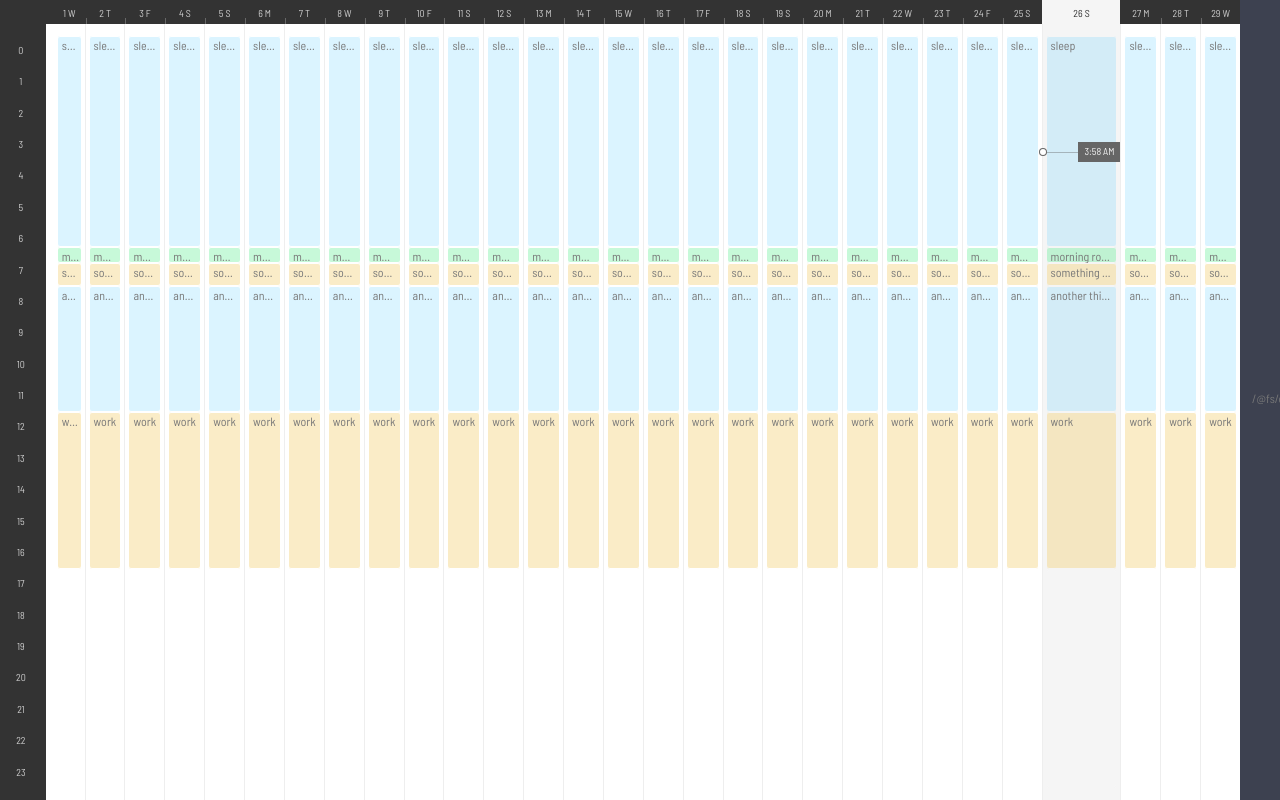
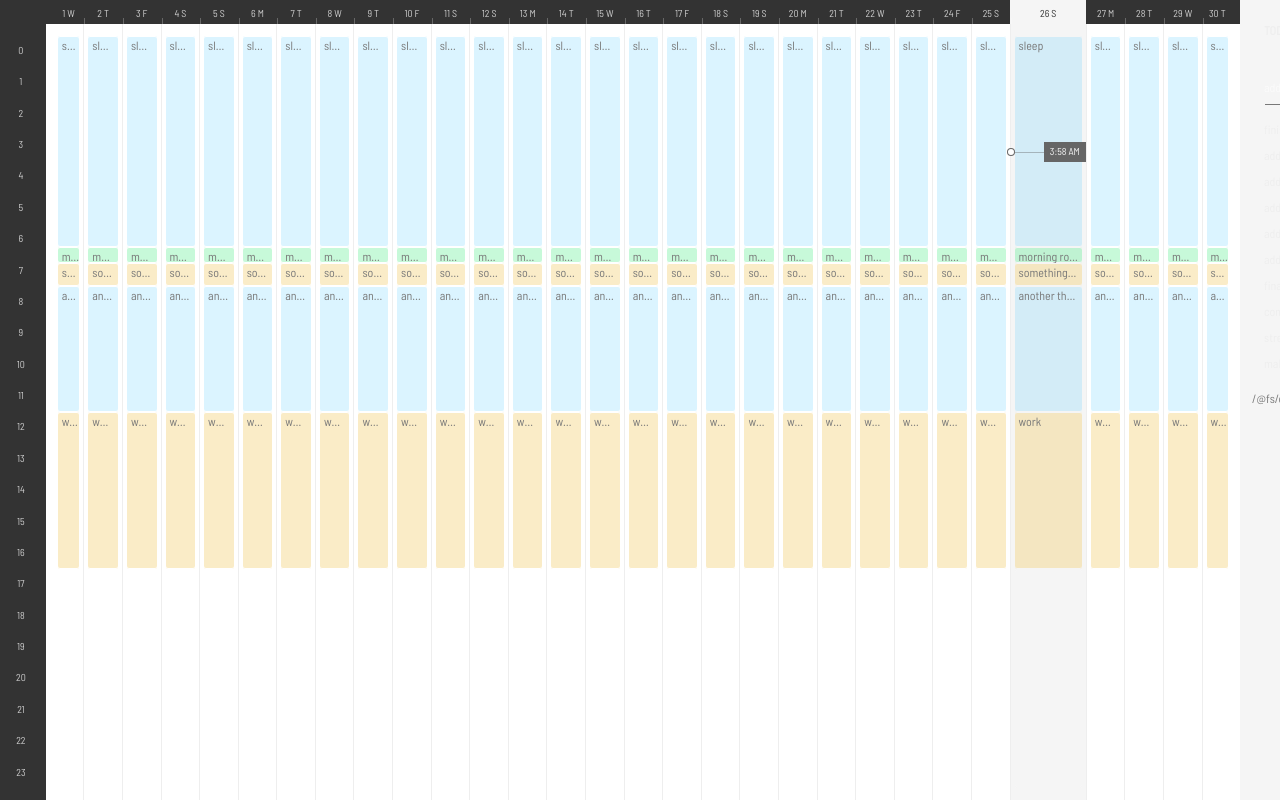
Before and after one commit to vincentbollaert/get-shit-done, a React app in the folder client/: page / in a window 1280 px wide. Built offline with nearby package versions, Linux system fonts and the light colour scheme.

Commit message:
updated design of sidebar
and put actions to right to keep them positioned consistently

```diff
--- a/client/src/pages/Home/Sidebar.jsx
+++ b/client/src/pages/Home/Sidebar.jsx
@@ -1,6 +1,6 @@
 import React, { useState } from 'react'
 import styled from 'styled-components'
-import { SONIC_SILVER, PASTEL_GRAY, ONYX, JET, SIZE_XLG, ISABELLINE, QUICK_SILVER } from '../../styles'
+import { SONIC_SILVER, PASTEL_GRAY, ONYX, JET, SIZE_XLG, ISABELLINE, QUICK_SILVER, STYLE_TRANSITION, CHARCOAL } from '../../styles'
 import lisSvg from '../../assets/svg/list.svg'
 import Svg from '../../components/Svg/component'
 
@@ -9,17 +9,13 @@ const Wrap = styled.div`
   position: relative;
   display: flex;
   padding-right: 40px;
-  position: absolute;
-  top: 0;
-  right: 0;
-  bottom: 0;
 `
 const Tabs = styled.div`
   z-index: 1;
   position: absolute;
   right: 0;
   height: 100%;
-  background-color: #3d4150;
+  background-color: ${CHARCOAL};
   width: 40px;
   align-items: center;
   justify-content: center;
@@ -57,24 +53,26 @@ const SvgStyled = styled(Svg)`
 `
 
 const Content = styled.div`
-  position: relative;
+  position: absolute;
+  top: 0;
+  right: 40px;
+  bottom: 0;
   flex-direction: column;
   flex-grow: 1;
   padding: ${SIZE_XLG};
   width: 240px;
   color: ${ISABELLINE};
-  background-color: #3d4150;
+  background-color: ${CHARCOAL};
   box-shadow: inset -1px 0 0 0px #4f5466;
   transform: translateX(100%);
-  transition: transform 0.1s ease-out;
+  transition: transform ${STYLE_TRANSITION};
 
   ${p => p.isOpen && `
     transform: translateX(0);
   `};
 `
 
-const Sidebar = ({ isRight, children }) => {
-  const [isOpen, setIsOpen] = useState(false)
+const Sidebar = ({ isOpen, setIsOpen, children }) => {
 
   return (
     <Wrap>
```
